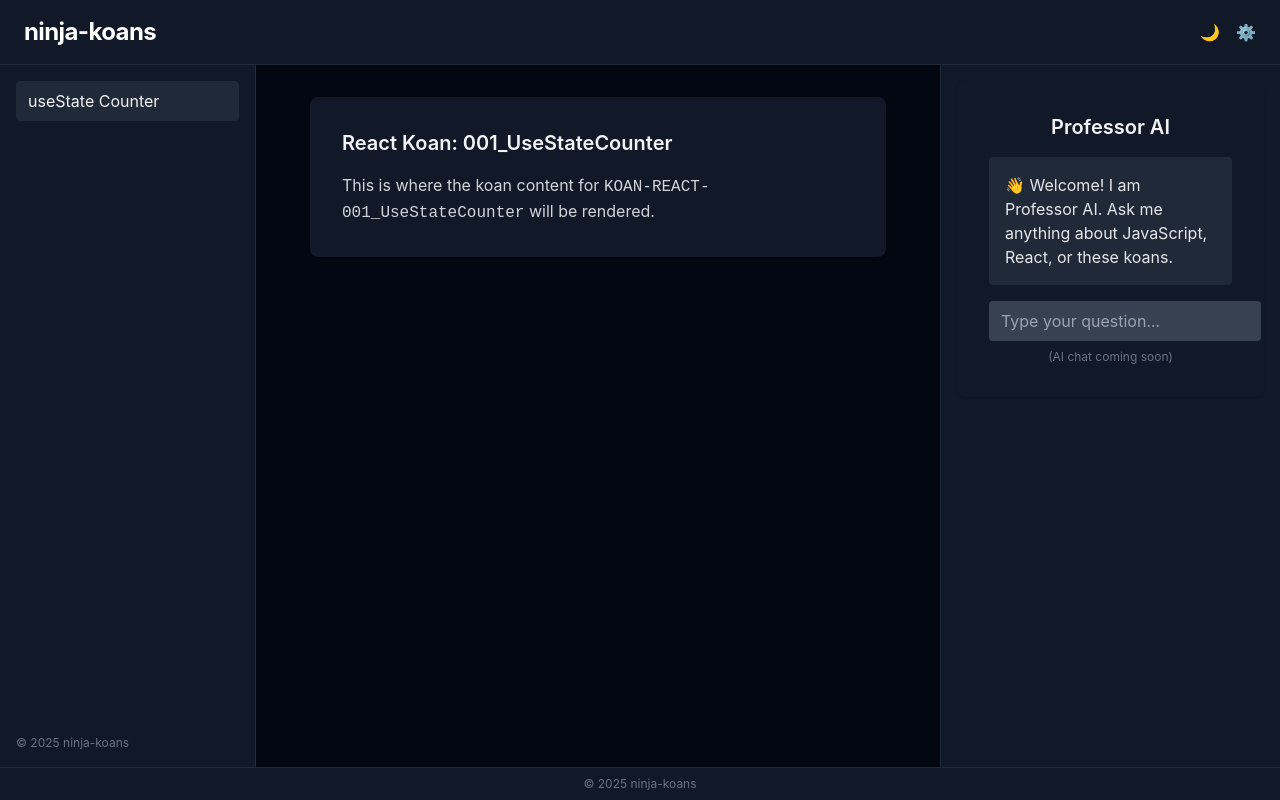
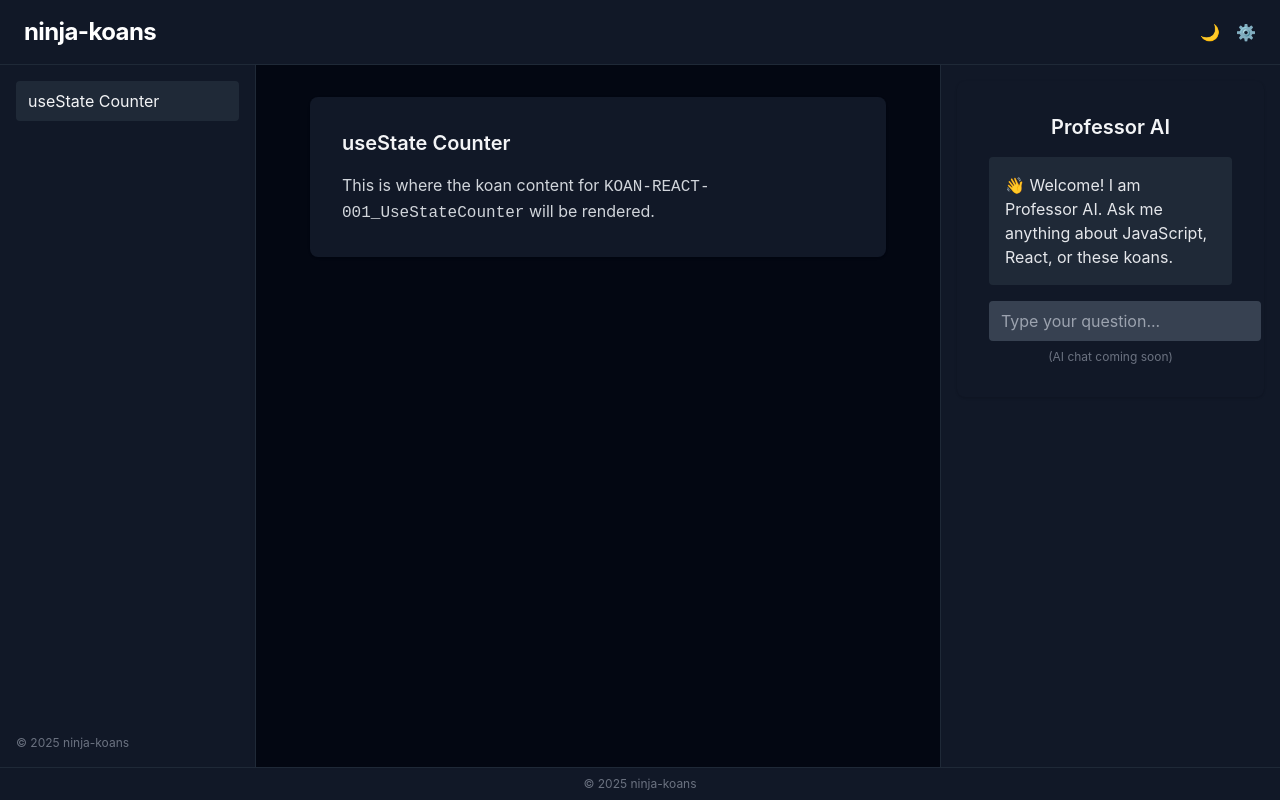
Before and after one commit to dylanapplegate/sr-react-dev-koans, a React (Vite) app: page / in a window 1280 px wide. Shown: the top 800 px of the page. Built offline with nearby package versions, Linux system fonts and the light colour scheme.

Commit message:
Enhance KoanContent component to accept title prop for improved display

```diff
--- a/src/App.tsx
+++ b/src/App.tsx
@@ -15,12 +15,15 @@ const koans = [
  * Loads and displays the content for a given koan.
  * For now, this is a placeholder. In the future, this could dynamically import the koan component.
  */
-const KoanContent: React.FC<{ koanId: string }> = ({ koanId }) => {
+const KoanContent: React.FC<{ koanId: string; title?: string }> = ({
+  koanId,
+  title,
+}) => {
   // Placeholder: In a real app, dynamically import/render the koan by ID
   return (
     <section className="w-full max-w-xl p-8 bg-gray-900 rounded-lg shadow">
       <h2 className="mb-4 text-xl font-semibold text-accent-400">
-        {koanId.replace('KOAN-REACT-', 'React Koan: ')}
+        {title ?? koanId}
       </h2>
       <p className="text-gray-300">
         This is where the koan content for{' '}
@@ -37,6 +40,9 @@ const App: React.FC = () => {
   );
   // Responsive toggle for Professor AI panel (mobile)
   const [showAI, setShowAI] = useState(false);
+
+  // Find the selected koan object for title
+  const selectedKoanObject = koans.find(k => k.id === selected);
 
   return (
     <div className="flex flex-col min-h-screen font-sans text-gray-100 bg-gray-950">
@@ -106,7 +112,7 @@ const App: React.FC = () => {
           id="main-content"
           tabIndex={-1}
         >
-          <KoanContent koanId={selected} />
+          <KoanContent koanId={selected} title={selectedKoanObject?.title} />
         </main>
         {/* Professor AI Panel (right) */}
         <aside
```
